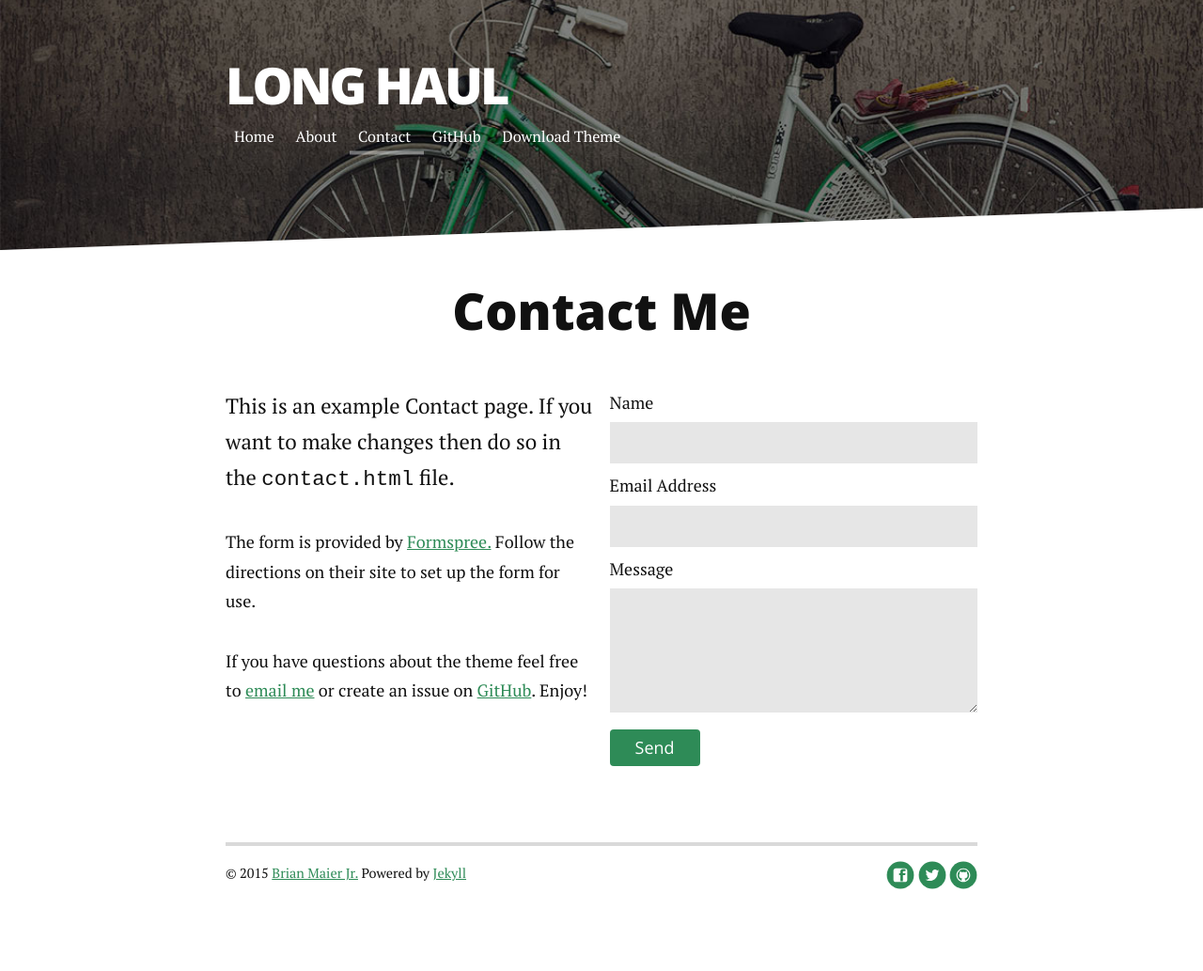
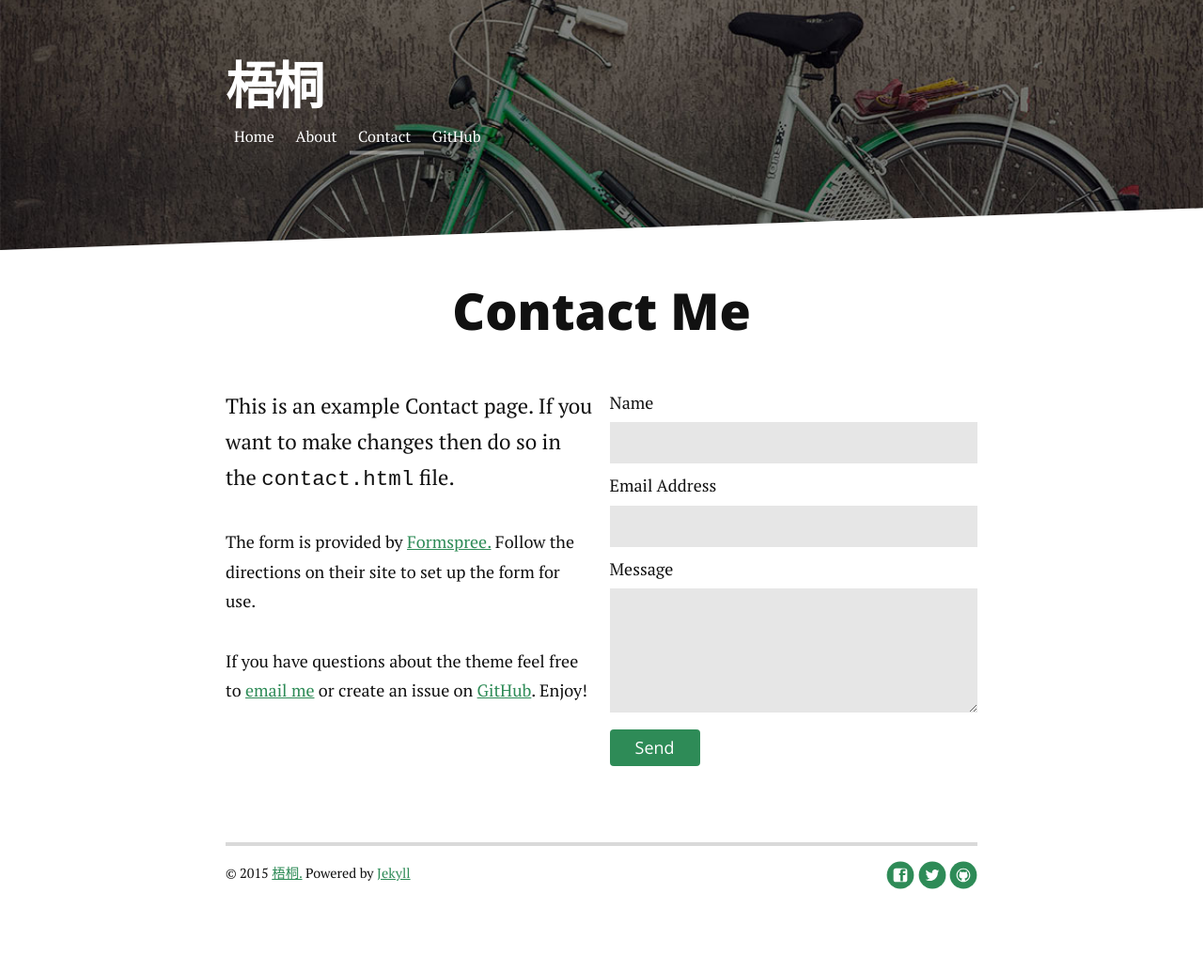
Before and after one commit to wutoz/wutoz.github.io, a Jekyll site: the page built from contact.md, in a window 1280 px wide. Shown: the whole page at 94% size. Built offline with Jekyll 4.4.1, drawn with Linux system fonts in a browser that asks for light colours; nearby versions of some CDN libraries; Markdown is read by kramdown in place of the engine named in the settings.

Commit message:
更新。。。

```diff
--- a/_config.yml
+++ b/_config.yml
@@ -1,7 +1,7 @@
-title: Long Haul
-description: Long Form Jekyll theme built with SASS / COMPASS / SUSY
+title: 梧桐
+description: iOS软件工程师
 
-url: http://brianmaierjr.github.com/long-haul
+url: http://wutongr.github.com/
 baseurl: ""
 paginate_path: "blog/page:num/"
 permalink: blog/:title/
@@ -19,9 +19,9 @@
    url: /contact
 
 social:
-   github: brianmaierjr
-   twitter: brianmaierjr
-   facebook: brianmaierjr
-   email: brimaidesigns@gmail.com
+   github: wutongr
+   twitter: wutongr
+   facebook: wutongr
+   email: zcfree8@gmail.com
 
-google_analytics: "UA-58263416-1"
+# google_analytics: "UA-58263416-1"
--- a/_includes/footer.html
+++ b/_includes/footer.html
@@ -1,6 +1,6 @@
 <div class="footer">
    <div class="container">
-      <p class="copy">&copy; {{ site.time | date: '%Y' }} <a href="http://brianmaierjr.com">Brian Maier Jr.</a> Powered by <a href="http://jekyllrb.com">Jekyll</a></p>
+      <p class="copy">&copy; {{ site.time | date: '%Y' }} <a href="http://wutongr.com">梧桐.</a> Powered by <a href="http://jekyllrb.com">Jekyll</a></p>
 
       <div class="footer-links">
          <ul class="noList">
--- a/_includes/header.html
+++ b/_includes/header.html
@@ -8,8 +8,7 @@
                      <a href="{{ link.url | prepend: site.baseurl }}">{{ link.title }}</a>
                  </li>
                  {% endfor %}
-                 <li> <a href="https://github.com/brianmaierjr/long-haul" target="_blank">GitHub</a></li>
-                 <li><a href="https://github.com/brianmaierjr/long-haul/archive/master.zip">Download Theme</a></li>
+                 <li> <a href="https://github.com/wutongr" target="_blank">GitHub</a></li>
              </ul>
          </nav>
      </div>
--- a/contact.md
+++ b/contact.md
@@ -1,6 +1,6 @@
 ---
 layout: default
-title: Contact Long Haul
+title: Contact Me
 ---
 
 <div id="contact">
```
